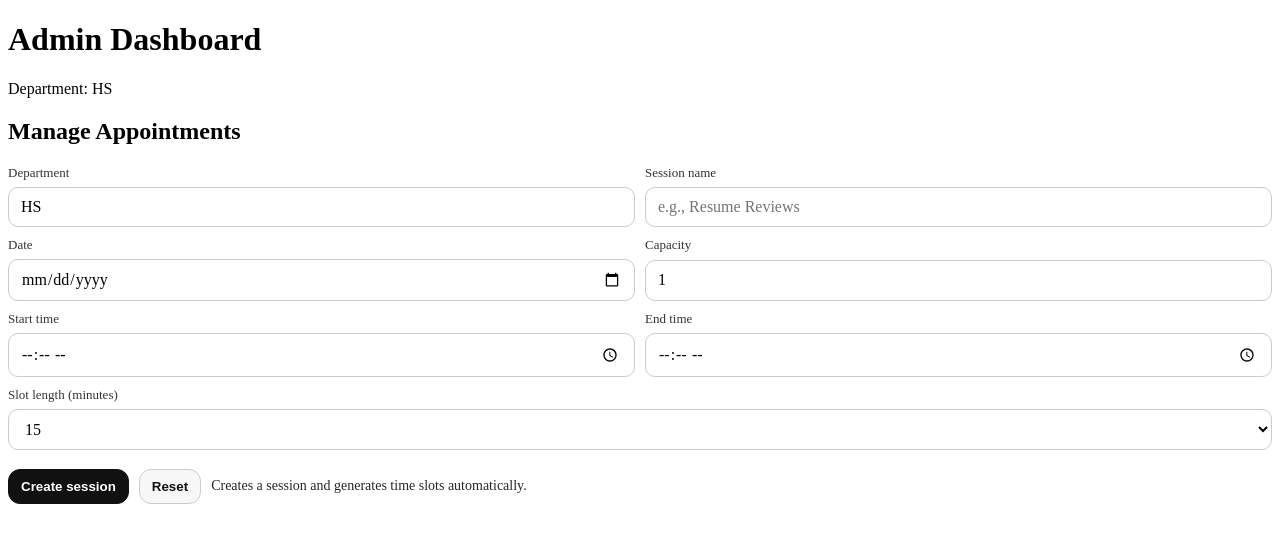
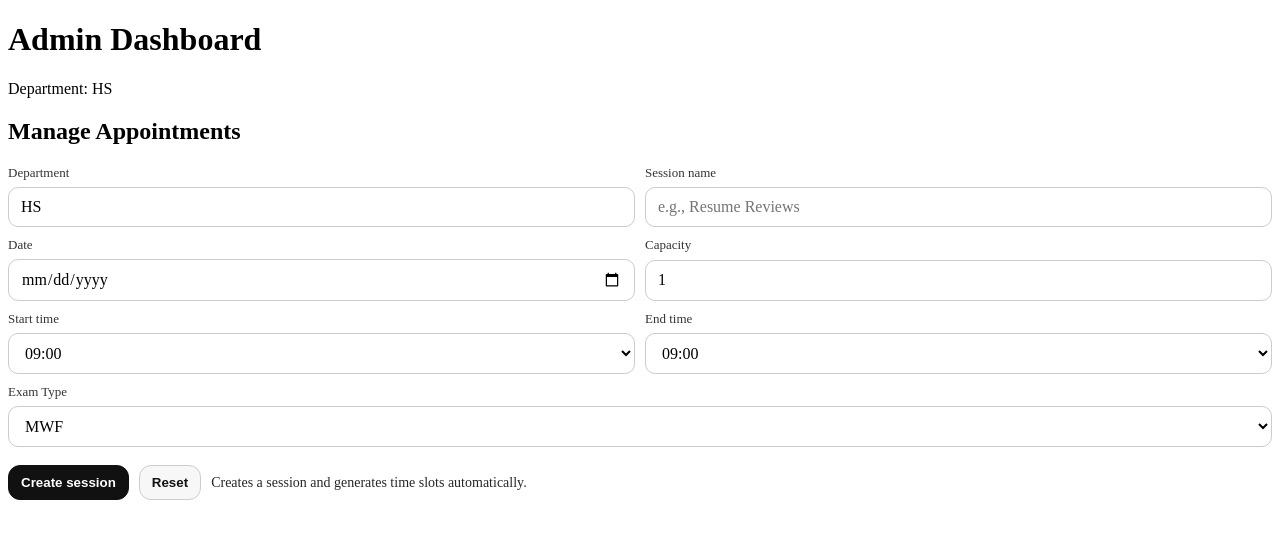
Before and after one commit to sashaelle/retake-scheduler, a Next.js app in the folder app/: page /admin/HS in a window 1280 px wide. Shown: the top 542 px of the page. Built offline with nearby package versions, Linux system fonts and the light colour scheme.

Commit message:
Introduced MWF/TTH Logic | Time Restraints for Admin times

```diff
--- a/app/src/app/admin/[dept]/AdminForm.jsx
+++ b/app/src/app/admin/[dept]/AdminForm.jsx
@@ -3,9 +3,9 @@
 import { useState } from "react";
 
 const DEPT_NAMES = {
-  hs: "Homeland Security",
-  cj: "Criminal Justice",
-  ps: "Psychology",
+  HS: "Homeland Security",
+  CJ: "Criminal Justice",
+  PS: "Psychology",
 };
 
 function toMinutes(t) {
@@ -27,22 +27,61 @@ function buildTimes(startTime, endTime, step) {
   }
   return out;
 }
+function buildTimeOptions(stepMinutes = 15, start = "09:00", end = "17:00") {
+  const out = [];
+  for (let cur = toMinutes(start); cur <= toMinutes(end); cur += stepMinutes) {
+    out.push(toTime(cur));
+  }
+  return out;
+}
 
 export default function AdminForm({ dept }) {
   const [status, setStatus] = useState(null);
-  const deptName = DEPT_NAMES[dept] || dept;
+
+  const deptKey = String(dept || "").toLowerCase();
+  const deptName = DEPT_NAMES[deptKey] || dept;
+
+  const timeOptions = buildTimeOptions(15, "09:00", "11:00");
 
   async function onSubmit(e) {
     e.preventDefault();
 
-    const formEl = e.currentTarget; // grab it NOW
+    const formEl = e.currentTarget;
     setStatus({ type: "loading", msg: "Creating..." });
 
     const form = new FormData(formEl);
-    // ...build payload...
+
+    const sessionName = String(form.get("sessionName") || "").trim();
+    const date = String(form.get("date") || "");
+    const startTime = String(form.get("startTime") || "");
+    const endTime = String(form.get("endTime") || "");
+    const capacity = Number(form.get("capacity") || 1);
+
+    if (!sessionName || !date || !startTime || !endTime) {
+      setStatus({ type: "error", msg: "Missing required fields." });
+      return;
+    }
+
+    const examType = String(form.get("examType") || "MWF");
+    const step = examType === "MWF" ? 50 : 75;
+
+    const times = buildTimes(startTime, endTime, step);
+
+    if (times.length === 0) {
+      setStatus({ type: "error", msg: "End time must be after start time." });
+      return;
+    }
+
+    const payload = {
+      dept: deptKey,
+      sessionName,
+      date,
+      capacity,
+      times,
+    };
 
     try {
-      const res = await fetch(`/api/data?dept=${encodeURIComponent(dept)}`, {
+      const res = await fetch(`/api/data?dept=${encodeURIComponent(deptKey)}`, {
         method: "POST",
         headers: { "Content-Type": "application/json" },
         body: JSON.stringify(payload),
@@ -55,33 +94,11 @@ export default function AdminForm({ dept }) {
         type: "success",
         msg: `Created session with ${times.length} slots.`,
       });
-      formEl.reset(); // use the captured element
+      formEl.reset();
     } catch (err) {
       setStatus({
         type: "error",
         msg: `Create failed: ${String(err?.message ?? err).slice(0, 200)}`,
-      });
-    }
-
-    try {
-      const res = await fetch(`/api/data?dept=${encodeURIComponent(dept)}`, {
-        method: "POST",
-        headers: { "Content-Type": "application/json" },
-        body: JSON.stringify(payload),
-      });
-
-      const text = await res.text();
-      if (!res.ok) throw new Error(text);
-
-      setStatus({
-        type: "success",
-        msg: `Created session with ${times.length} slots.`,
-      });
-      e.currentTarget.reset();
-    } catch (err) {
-      setStatus({
-        type: "error",
-        msg: `Create failed: ${String(err.message).slice(0, 200)}`,
       });
     }
   }
@@ -123,27 +140,41 @@ export default function AdminForm({ dept }) {
 
         <label className="af-field">
           <span>Start time</span>
-          <input
-            className="af-input"
-            type="time"
+          <select
+            className="af-select"
             name="startTime"
-            step="900"
+            defaultValue="09:00"
             required
-          />
+          >
+            {timeOptions.map((t) => (
+              <option key={t} value={t}>
+                {t}
+              </option>
+            ))}
+          </select>
         </label>
 
         <label className="af-field">
           <span>End time</span>
-          <input className="af-input" type="time" name="endTime" required />
+          <select
+            className="af-select"
+            name="endTime"
+            defaultValue="17:00"
+            required
+          >
+            {timeOptions.map((t) => (
+              <option key={t} value={t}>
+                {t}
+              </option>
+            ))}
+          </select>
         </label>
 
         <label className="af-field af-full">
-          <span>Slot length (minutes)</span>
-          <select className="af-select" name="slotMinutes" defaultValue="15">
-            <option value="10">10</option>
-            <option value="15">15</option>
-            <option value="20">20</option>
-            <option value="30">30</option>
+          <span>Exam Type</span>
+          <select className="af-select" name="ExamType" defaultValue="15">
+            <option value="MWF">MWF</option>
+            <option value="TTH">TTH</option>
           </select>
         </label>
       </div>
```
